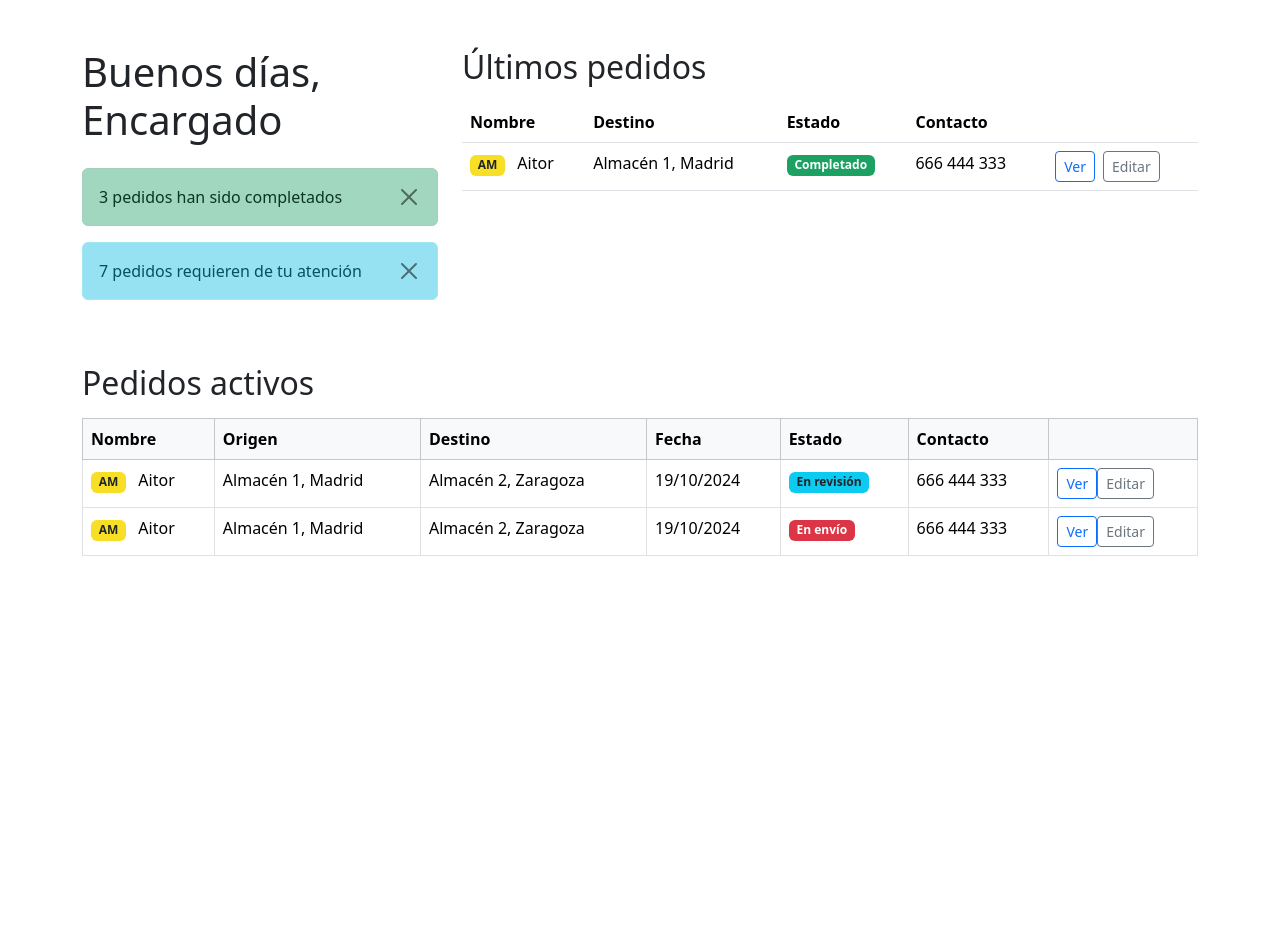
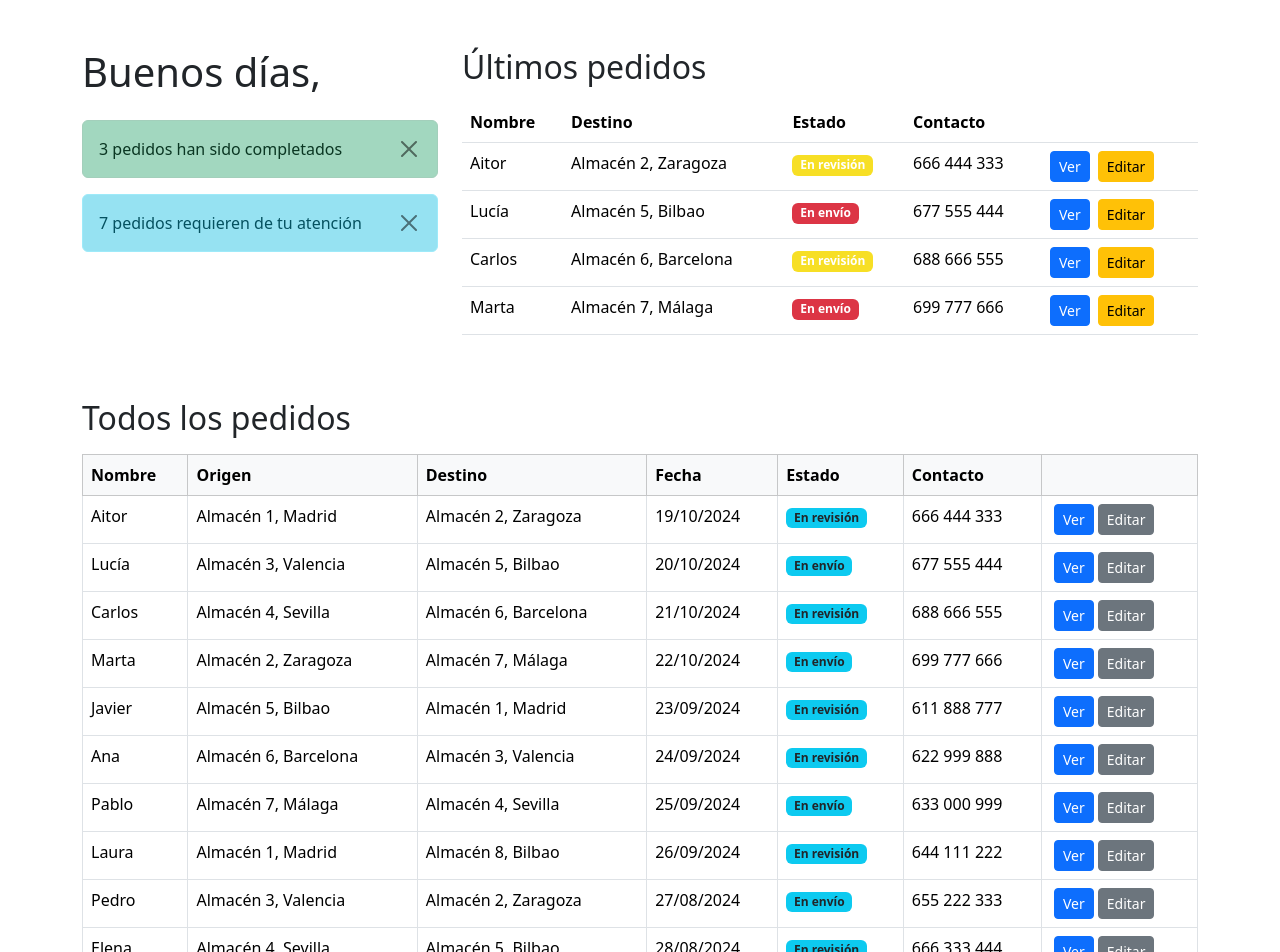
Before and after one commit to abrilmicaela/ProyectoFinal_Front, an Angular app: page / in a window 1280 px wide. Shown: the top 952 px of the page. Before the commit the page ends 800 px from the top, so only its background shows below. Built offline with nearby package versions, Linux system fonts and the light colour scheme.

Commit message:
Planteamiento base de datos

```diff
--- a/src/app/app.routes.ts
+++ b/src/app/app.routes.ts
@@ -1,3 +1,6 @@
 import { Routes } from '@angular/router';
+import { EncargadoComponent } from './components/encargado/encargado.component';
 
-export const routes: Routes = [];
+export const routes: Routes = [
+  { path: 'encargado', component: EncargadoComponent },
+];
--- /dev/null
+++ b/src/app/components/encargado/conf/bbdd.ts
@@ -0,0 +1,102 @@
+export const users = [
+  {
+    id: 1,
+    nombre: 'Aitor',
+    apellidos: 'Martínez',
+    origen: 'Almacén 1, Madrid',
+    destino: 'Almacén 2, Zaragoza',
+    fecha: '19/10/2024',
+    estado: 'En revisión',
+    contacto: '666 444 333',
+  },
+  {
+    id: 2,
+    nombre: 'Lucía',
+    apellidos: 'García',
+    origen: 'Almacén 3, Valencia',
+    destino: 'Almacén 5, Bilbao',
+    fecha: '20/10/2024',
+    estado: 'En envío',
+    contacto: '677 555 444',
+  },
+  {
+    id: 3,
+    nombre: 'Carlos',
+    apellidos: 'Pérez',
+    origen: 'Almacén 4, Sevilla',
+    destino: 'Almacén 6, Barcelona',
+    fecha: '21/10/2024',
+    estado: 'En revisión',
+    contacto: '688 666 555',
+  },
+  {
+    id: 4,
+    nombre: 'Marta',
+    apellidos: 'López',
+    origen: 'Almacén 2, Zaragoza',
+    destino: 'Almacén 7, Málaga',
+    fecha: '22/10/2024',
+    estado: 'En envío',
+    contacto: '699 777 666',
+  },
+  {
+    id: 5,
+    nombre: 'Javier',
+    apellidos: 'Rodríguez',
+    origen: 'Almacén 5, Bilbao',
+    destino: 'Almacén 1, Madrid',
+    fecha: '23/09/2024',
+    estado: 'En revisión',
+    contacto: '611 888 777',
+  },
+  {
+    id: 6,
+    nombre: 'Ana',
+    apellidos: 'Martín',
+    origen: 'Almacén 6, Barcelona',
+    destino: 'Almacén 3, Valencia',
+    fecha: '24/09/2024',
+    estado: 'En revisión',
+    contacto: '622 999 888',
+  },
+  {
+    id: 7,
+    nombre: 'Pablo',
+    apellidos: 'Sánchez',
+    origen: 'Almacén 7, Málaga',
+    destino: 'Almacén 4, Sevilla',
+    fecha: '25/09/2024',
+    estado: 'En envío',
+    contacto: '633 000 999',
+  },
+  {
+    id: 8,
+    nombre: 'Laura',
+    apellidos: 'Fernández',
+    origen: 'Almacén 1, Madrid',
+    destino: 'Almacén 8, Bilbao',
+    fecha: '26/09/2024',
+    estado: 'En revisión',
+    contacto: '644 111 222',
+  },
+  {
+    id: 9,
+    nombre: 'Pedro',
+    apellidos: 'Ruiz',
+    origen: 'Almacén 3, Valencia',
+    destino: 'Almacén 2, Zaragoza',
+    fecha: '27/08/2024',
+    estado: 'En envío',
+    contacto: '655 222 333',
+  },
+  {
+    id: 10,
+    nombre: 'Elena',
+    apellidos: 'Gómez',
+    origen: 'Almacén 4, Sevilla',
+    destino: 'Almacén 5, Bilbao',
+    fecha: '28/08/2024',
+    estado: 'En revisión',
+    contacto: '666 333 444',
+  },
+];
--- a/src/app/components/encargado/encargado.component.html
+++ b/src/app/components/encargado/encargado.component.html
@@ -1,7 +1,7 @@
 <div class="container mt-5">
     <div class="row">
         <div class="col-md-4">
-            <h1 class="mb-4">Buenos días, Encargado</h1>
+            <h1 class="mb-4">Buenos días, {{this.user.nombre}}</h1>
             <!-- Notificaciones -->
             <div class="alert alert-success d-flex justify-content-between align-items-center">
                 <span>3 pedidos han sido completados</span>
@@ -26,25 +26,39 @@
                     </tr>
                 </thead>
                 <tbody>
-                    <tr>
-                        <td><span class="badge bg-warning text-dark me-2">AM</span> Aitor</td>
-                        <td>Almacén 1, Madrid</td>
-                        <td><span class="badge bg-success">Completado</span></td>
-                        <td>666 444 333</td>
+                    <!-- Usa *ngFor para iterar sobre los pedidos recientes -->
+                    <tr *ngFor="let pedido of getPedidosRecientes()">
+                        <td>{{ pedido.nombre }}</td>
+                        <td>{{ pedido.destino }}</td>
                         <td>
-                            <button class="btn btn-sm btn-outline-primary mx-2">Ver</button>
-                            <button class="btn btn-sm btn-outline-secondary">Editar</button>
+                            <span class="badge" [ngClass]="{
+                                'bg-success': pedido.estado === 'Completado',
+                                'bg-warning': pedido.estado === 'En revisión',
+                                'bg-danger': pedido.estado === 'En envío'
+                            }">{{ pedido.estado }}</span>
+                        </td>
+                        <td>{{ pedido.contacto }}</td>
+                        <td>
+                            <button type="button" class="btn btn-sm btn-primary mx-1"
+                                (click)="openModalDetails(pedido.id)">
+                                Ver
+                            </button>
+                            <button type="button" class="btn btn-sm btn-warning mx-1" data-bs-toggle="modal"
+                                data-bs-target="#modalEdit">
+                                Editar
+                            </button>
                         </td>
                     </tr>
                 </tbody>
             </table>
         </div>
+
     </div>
 
     <!-- Pedidos activos -->
     <div class="row mt-5">
         <div class="col-12">
-            <h2 class="mb-3">Pedidos activos</h2>
+            <h2 class="mb-3">Todos los pedidos</h2>
             <table class="table table-bordered">
                 <thead class="table-light">
                     <tr>
@@ -58,32 +72,60 @@
                     </tr>
                 </thead>
                 <tbody>
-                    <tr>
-                        <td><span class="badge bg-warning text-dark me-2">AM</span> Aitor</td>
-                        <td>Almacén 1, Madrid</td>
-                        <td>Almacén 2, Zaragoza</td>
-                        <td>19/10/2024</td>
-                        <td><span class="badge bg-info text-dark">En revisión</span></td>
-                        <td>666 444 333</td>
+                    <tr *ngFor="let user of users">
+                        <td>{{ user.nombre }}</td>
+                        <td>{{ user.origen }}</td>
+                        <td>{{ user.destino }}</td>
+                        <td>{{ user.fecha }}</td>
+                        <td><span class="badge bg-info text-dark">{{ user.estado }}</span></td>
+                        <td>{{ user.contacto }}</td>
                         <td>
-                            <button class="btn btn-sm btn-outline-primary">Ver</button>
-                            <button class="btn btn-sm btn-outline-secondary">Editar</button>
+                            <button class="btn btn-sm btn-primary mx-1" (click)="openModalDetails(user.id)">Ver</button>
+                            <button class="btn btn-sm btn-secondary">Editar</button>
                         </td>
                     </tr>
-                    <tr>
-                        <td><span class="badge bg-warning text-dark me-2">AM</span> Aitor</td>
-                        <td>Almacén 1, Madrid</td>
-                        <td>Almacén 2, Zaragoza</td>
-                        <td>19/10/2024</td>
-                        <td><span class="badge bg-danger">En envío</span></td>
-                        <td>666 444 333</td>
-                        <td>
-                            <button class="btn btn-sm btn-outline-primary">Ver</button>
-                            <button class="btn btn-sm btn-outline-secondary">Editar</button>
-                        </td>
-                    </tr>
+
                 </tbody>
             </table>
         </div>
     </div>
 </div>
+
+<!-- Modal details -->
+<div class="modal fade" id="modalDetails" data-bs-backdrop="true" data-bs-keyboard="false" tabindex="-1"
+    aria-labelledby="modalDetailsLabel" aria-hidden="true">
+    <div class="modal-dialog">
+        <div class="modal-content">
+            <div class="modal-header">
+                <h1 class="modal-title fs-5" id="modalDetailsLabel">Detalles del pedido</h1>
+                <button type="button" class="btn-close" data-bs-dismiss="modal" aria-label="Close"></button>
+            </div>
+            <div class="modal-body">
+                ID: {{this.user.id}}
+            </div>
+            <div class="modal-footer">
+                <button type="button" class="btn btn-secondary" data-bs-dismiss="modal">Cerrar</button>
+            </div>
+        </div>
+    </div>
+</div>
+
+<!-- Modal edit -->
+<div class="modal fade" id="modalEdit" data-bs-backdrop="true" data-bs-keyboard="false" tabindex="-1"
+    aria-labelledby="modalEditLabel" aria-hidden="true">
+    <div class="modal-dialog">
+        <div class="modal-content">
+            <div class="modal-header">
+                <h1 class="modal-title fs-5" id="modalEditLabel">Editar pedido</h1>
+                <button type="button" class="btn-close" data-bs-dismiss="modal" aria-label="Close"></button>
+            </div>
+            <div class="modal-body">
+                ID: 1
+            </div>
+            <div class="modal-footer">
+                <button type="button" class="btn btn-secondary" data-bs-dismiss="modal">Cerrar</button>
+                <button type="button" class="btn btn-primary">Guardar</button>
+            </div>
+        </div>
+    </div>
+</div>
--- a/src/app/components/encargado/encargado.component.ts
+++ b/src/app/components/encargado/encargado.component.ts
@@ -1,12 +1,52 @@
-import { Component } from '@angular/core';
+import { Component, ElementRef, ViewChild } from '@angular/core';
+import { users } from './conf/bbdd';
+import { User } from '../../interfaces/encargado.model';
+import { CommonModule } from '@angular/common';
+declare var bootstrap: any;
 
 @Component({
   selector: 'app-encargado',
   standalone: true,
-  imports: [],
+  imports: [CommonModule],
   templateUrl: './encargado.component.html',
-  styleUrl: './encargado.component.css'
+  styleUrl: './encargado.component.css',
 })
 export class EncargadoComponent {
+  @ViewChild('modalDetails') modalElement!: ElementRef;
+  public user: User = {
+    id: null,
+    nombre: '',
+    apellidos: '',
+    origen: '',
+    destino: '',
+    fecha: '',
+    estado: '',
+    contacto: '',
+  };
+  public users: User[] = users; // Inicializa la propiedad users
 
+  openModalDetails(userId: number) {
+    this.getUserDetails(userId);
+    var myModal = new bootstrap.Modal(document.getElementById('modalDetails'));
+    myModal.show();
+  }
+
+  getUserDetails(id: number) {
+    this.user = this.users[id - 1]; // Cambia a this.users
+    console.log(this.user);
+  }
+
+  getPedidosRecientes() {
+    const now = new Date();
+
+    return this.users.filter((user) => { // Cambia a this.users
+      const [day, month, year] = user.fecha.split('/').map(Number);
+      const fechaPedido = new Date(year, month - 1, day);
+      const diferenciaDias = Math.floor(
+        (now.getTime() - fechaPedido.getTime()) / (1000 * 60 * 60 * 24)
+      );
+
+      return diferenciaDias <= 30;
+    });
+  }
 }
--- a/tsconfig.json
+++ b/tsconfig.json
@@ -4,7 +4,7 @@
   "compileOnSave": false,
   "compilerOptions": {
     "outDir": "./dist/out-tsc",
-    "strict": true,
+    "strict": false,
     "noImplicitOverride": true,
     "noPropertyAccessFromIndexSignature": true,
     "noImplicitReturns": true,
```
Also changed, not shown: src/app/interfaces/encargado.model.ts (added, +10 -0 lines).
